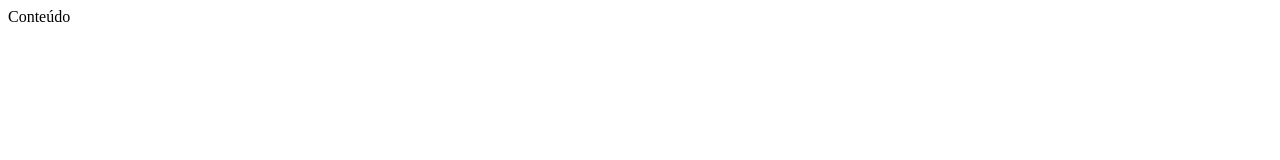
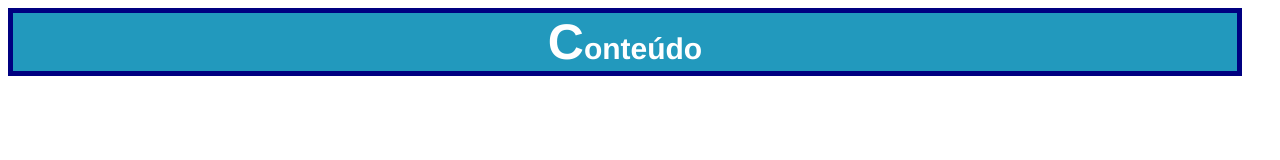
Before and after one commit to DavidMoraes-DEV/CSS, a plain HTML site: page css/anatomia.html in a window 1280 px wide. Drawn offline with Linux system fonts and the light colour scheme.

Commit message:
Anatomia do CSS

```diff
--- a/css/anatomia.html
+++ b/css/anatomia.html
@@ -5,7 +5,32 @@
     <meta charset="UTF-8">
     <title>Anatomia CSS</title>
     <style>
-        /* ... */
+        .selector {
+            color: #fff; /*Valor Hezadecimal de cores = (#fff)*/
+            font-size: 30px; /*Valor numerico associado a uma unidade = (30px)*/
+            text-align: center; /*Valor pre-definido = (center)*/
+            /* Multiplos valores */
+            border: solid 5px navy; /*shorthand property*/
+            font-family: Helvetica, sans-serif; /*Escolhe a primeira font definida e se ela ão der certo por algum motivo pegará a próxima font definida*/
+            /* Funcoes */
+            width: calc(100% - 40px);
+            background-color: rgb(34, 153, 189);
+            font-weight: bold;
+        }
+
+        /* Usando uma pseudo-classe = (:)*/
+        .selector:hover {
+            background-color: orangered;
+        }
+
+        /* Usando um pseudo-elemento = (::)*/
+        .selector::first-letter {
+            font-size: 50px;
+            font-weight: bold;
+        }
+
+        /*Padrao de nomenclatura?*/
+        /*dash-case ou camelCase?*/
     </style>
 </head>
 
```
